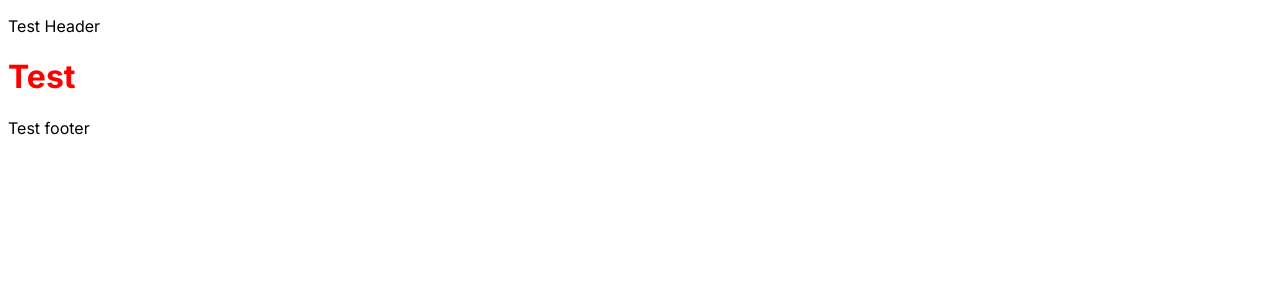
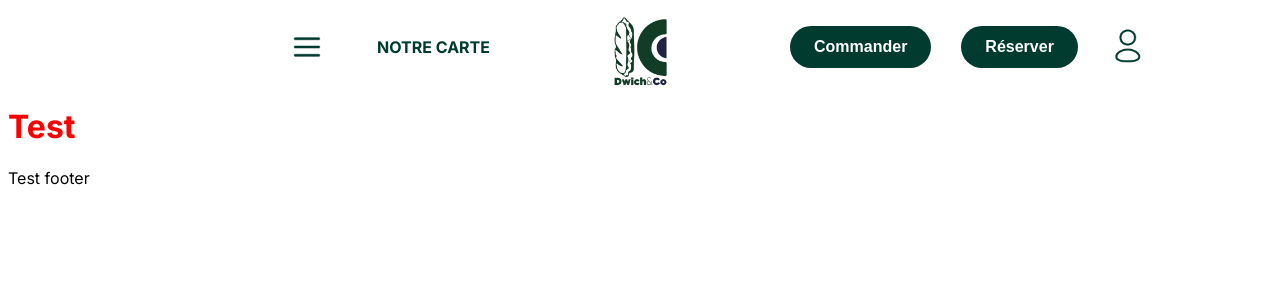
Before and after one commit to Kilecon/dwich_spa, a React (Vite) app: page / in a window 1280 px wide. Shown: the top 300 px of the page. Built offline with nearby package versions, Linux system fonts and the light colour scheme.

Commit message:
ajout nav bar (header) (pas encore complète)

```diff
--- a/index.html
+++ b/index.html
@@ -2,7 +2,7 @@
 <html>
   <head>
     <meta charset="UTF-8" />
-    <link rel="icon" href="/public/Dwich&Co_Logo_Blanc.png" type="image/png">
+    <link rel="icon" href="/Dwich&Co_Logo_Blanc.png" type="image/png">
     <title>Dwich&Co</title>
   </head>
   <body>
--- a/src/Homepage.tsx
+++ b/src/Homepage.tsx
@@ -1,14 +1,13 @@
 import { BrowserRouter, Routes, Route } from 'react-router-dom';
 import Home from './pages/Home/Home';
+import Header from './components/layout/Header/Header';
 
 function HomePage() {
   return (
     <BrowserRouter>
       <div>
         <header>
-          <nav>
-            <p>Test Header</p>
-          </nav>
+          {<Header/>}
         </header>
 
         <main>
--- a/src/components/layout/Header/Header.module.scss
+++ b/src/components/layout/Header/Header.module.scss
@@ -0,0 +1,61 @@
+.header {
+  padding: 0px 0;
+  position: relative;
+  height: 78px;
+}
+
+.navContainer {
+  max-width: 1200px;
+  margin: 0 auto;
+  padding: 0 20px;
+  height: 100%;
+}
+
+.navLogo {
+  width: 70px;
+  height: 70px;
+  object-fit: contain;
+  position: absolute;
+  left: 50%;
+  top: 50%;
+  transform: translate(-50%, -50%);
+  margin: 4px 0;
+}
+
+.rightGroup {
+  position: absolute;
+  left: calc(50% + 150px);
+  top: 50%;
+  transform: translateY(-50%);
+  display: flex;
+  gap: 30px;
+}
+
+.leftGroup {
+  position: absolute;
+  right: calc(50% + 150px);
+  top: 50%;
+  transform: translateY(-50%);
+  display: flex;
+  gap: 50px;
+  align-items: center;
+}
+
+.navProfil {
+    width: 40px;
+    height: 39px;
+}
+
+.navTextLink {
+  color: #013a2f;
+  text-decoration: none;
+  font-weight: 500;
+  cursor: pointer;
+  transition: color 0.2s;
+  font-weight: bold;
+}
+
+.navMenu {
+    width: 40px;
+    height: 40px;
+}
--- a/src/components/layout/Header/Header.tsx
+++ b/src/components/layout/Header/Header.tsx
@@ -1,10 +1,40 @@
 import styles from './Header.module.scss';
+import { Button } from '@/components/ui/Button';
+import { Link } from 'react-router-dom';
 
-const Header = () => {
+export const Header = () => {
   return (
     <header className={styles.header}>
-      <h1>Dwich&Co</h1>
-      {/* Menu, logo, etc. */}
+      <div className={styles.leftGroup}>
+        <img
+            src="/assets/icons/menu_icon_couleur.png"
+            alt="Menu"
+            className={styles.navMenu}
+          />
+        <Link to="/TESTEST" className={styles.navTextLink}>
+          NOTRE CARTE
+        </Link>
+      </div>
+      <div className={styles.navContainer}>
+        <img
+          className={styles.navLogo}
+          src="/Dwich&Co_Logo_Couleur.png"
+          alt="Dwich&Co Logo"
+        />
+        <div className={styles.rightGroup}>
+          <Button variant="primary" size="medium" onClick={() => console.log('Commander')}>
+            Commander
+          </Button>
+          <Button variant="primary" size="medium" onClick={() => console.log('Reserver')}>
+            Réserver
+          </Button>
+          <img
+            src="/assets/icons/profil_icon_couleur.png"
+            alt="Profile"
+            className={styles.navProfil}
+          />
+        </div>
+      </div>
     </header>
   );
 };
--- a/src/components/ui/Button/Button.module.scss
+++ b/src/components/ui/Button/Button.module.scss
@@ -0,0 +1,34 @@
+.button {
+  padding: 14px 30px;
+  border-radius: 30px;
+  font-weight: 600;
+  cursor: pointer;
+  transition: all 0.3s ease;
+
+  &.primary {
+    background-color: #013a2f;
+    color: white;
+    border: none;
+  }
+
+  &.secondary {
+    background-color: transparent;
+    color: #013a2f;
+    border: 2px solid #013a2f;
+  }
+
+  &.small {
+    padding: 8px 16px;
+    font-size: 0.8rem;
+  }
+
+  &.medium {
+    padding: 12px 24px;
+    font-size: 1rem;
+  }
+
+  &.large {
+    padding: 16px 32px;
+    font-size: 1.2rem;
+  }
+}
--- a/src/components/ui/Button/Button.tsx
+++ b/src/components/ui/Button/Button.tsx
@@ -5,21 +5,19 @@ interface ButtonProps {
   children: React.ReactNode;
   onClick?: () => void;
   variant?: 'primary' | 'secondary';
-  disabled?: boolean;
+  size?: string;
 }
 
-const Button = ({
+export const Button = ({
   children,
   onClick,
   variant = 'primary',
-  disabled = false
+  size
 }: ButtonProps) => {
   return (
     <button
-      className={`${styles.button} ${styles[variant]}`}
+      className={`${styles.button} ${styles[variant]} ${size ? styles[size] : ''}`}
       onClick={onClick}
-      disabled={disabled}
-      aria-disabled={disabled}
     >
       {children}
     </button>
--- /dev/null
+++ b/src/components/ui/Button/index.ts
@@ -0,0 +1,2 @@
+export { default } from './Button';
+export * from './Button';
```
Also changed, not shown: public/assets/icons/menu_icon_couleur.png (added), public/assets/icons/profil_icon_couleur.png (added).
